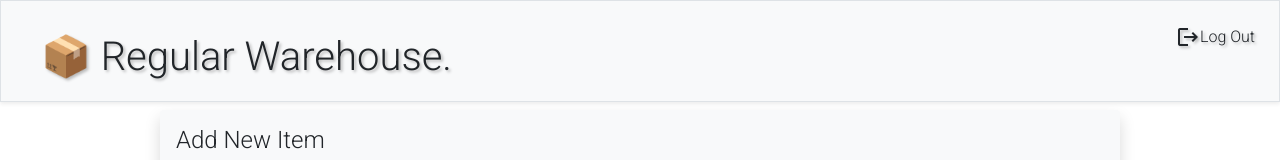
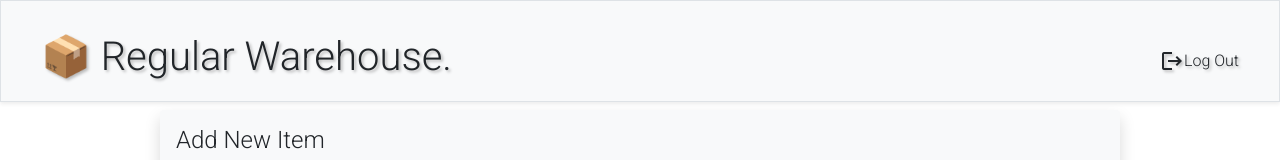
Before and after one commit to rrcampbell-exe/regular-warehouse, a React (Create React App) app in the folder client/: page /warehouse in a window 1280 px wide. Shown: the top 160 px of the page. Built offline with nearby package versions, Linux system fonts and the light colour scheme; no server answers; sample sign-in values are in the browser's storage.

Commit message:
navbar aligntment

```diff
--- a/client/src/components/Header/index.js
+++ b/client/src/components/Header/index.js
@@ -9,11 +9,11 @@ const Header = () => {
   };
 
   return (
-    <header className='bg-light border shadow-sm p-1 text-shadow'>
+    <header className='bg-light border shadow-sm p-1 text-shadow align-items-center'>
       <Link to='/warehouse' className='nav nav-link text-dark' >
-        <h1 className="align-bottom">📦 Regular Warehouse.</h1>
+        <h1 className="align-middle">📦 Regular Warehouse.</h1>
         </Link>
-      <Link to="/" onClick={logout} className='nav nav-link align-top text-dark p-0'><span className="material-icons md-12 align-bottom">logout</span>Log Out</Link>
+      <Link to="/" onClick={logout} className='nav nav-link ml-auto text-align-center text-dark'><span className="material-icons md-12 align-middle">logout</span>Log Out</Link>
     </header>
   );
 };
```
